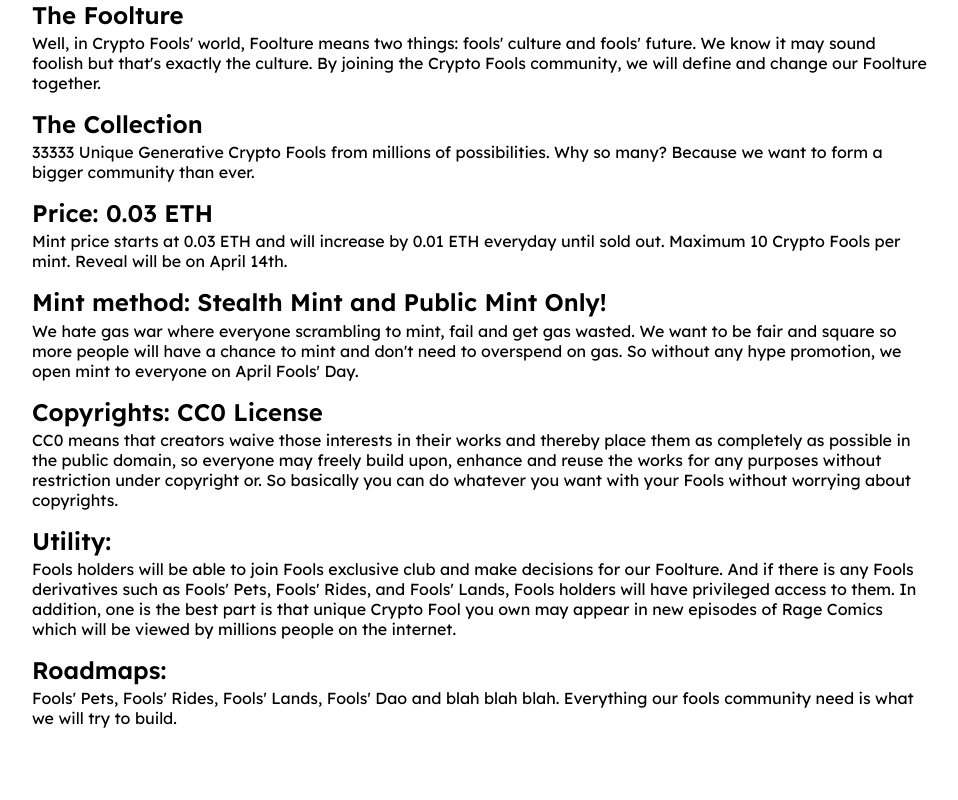
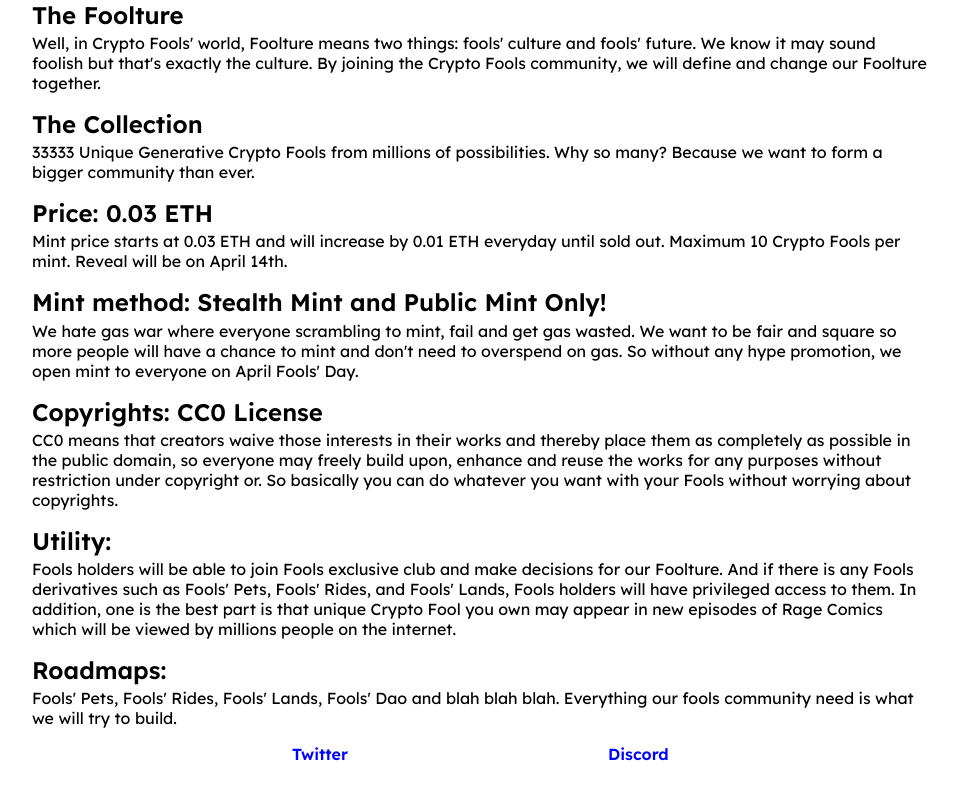
Before and after one commit to fernandosilvap96/ementornft, a Next.js app: page / in a window 1280 px wide. Shown: the part 1171-1971 px from the top of the page, without its empty margins (160-1118 px from the left). Built offline with nearby package versions, Linux system fonts and the light colour scheme; a web font is replaced by a local one.

Commit message:
update twitter

```diff
--- a/components/Intro/Intro.js
+++ b/components/Intro/Intro.js
@@ -68,10 +68,12 @@
             Fools&apos; Pets, Fools&apos; Rides, Fools&apos; Lands, Fools&apos; Dao and blah blah blah.
             Everything our fools community need is what we will try to build.
           </p>
-
+          <a className={styles._link} href="https://twitter.com/CryptoFools_NFT">Twitter</a>
+          <a className={styles._link} href="https://discord.gg/yPdUgrSfvF">Discord</a>
         </div>
       </article>
     </div>
+
   );
 };
 
--- a/components/Intro/Intro.module.scss
+++ b/components/Intro/Intro.module.scss
@@ -30,6 +30,12 @@
       ._title {
         font-weight: 600;
 
+      }
+      ._link {
+        text-align: center;
+        font-weight: 600;
+        margin-left: 260px;
+        color:rgb(0, 4, 255);
       }
     }
 
@@ -74,6 +80,9 @@
       flex: 2 1;
 
       @media (min-width: 1024px) {
+      }
+      ._link {
+
       }
 
       ._title {
```
Also changed, not shown: public/favicon.jpg (deleted), public/favicon.png.
